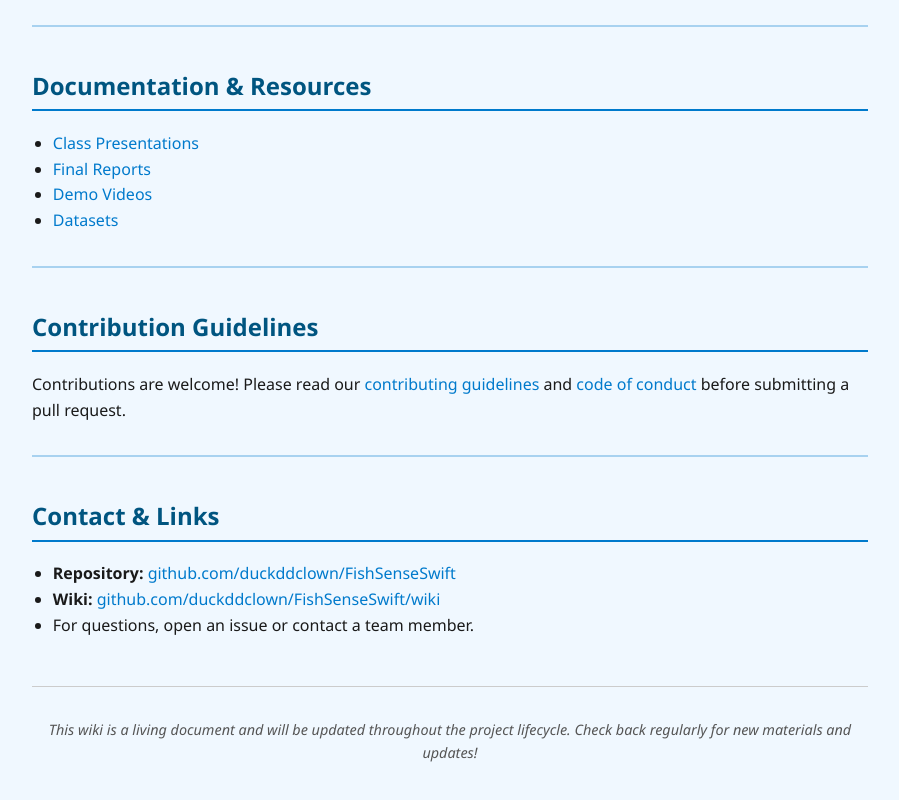
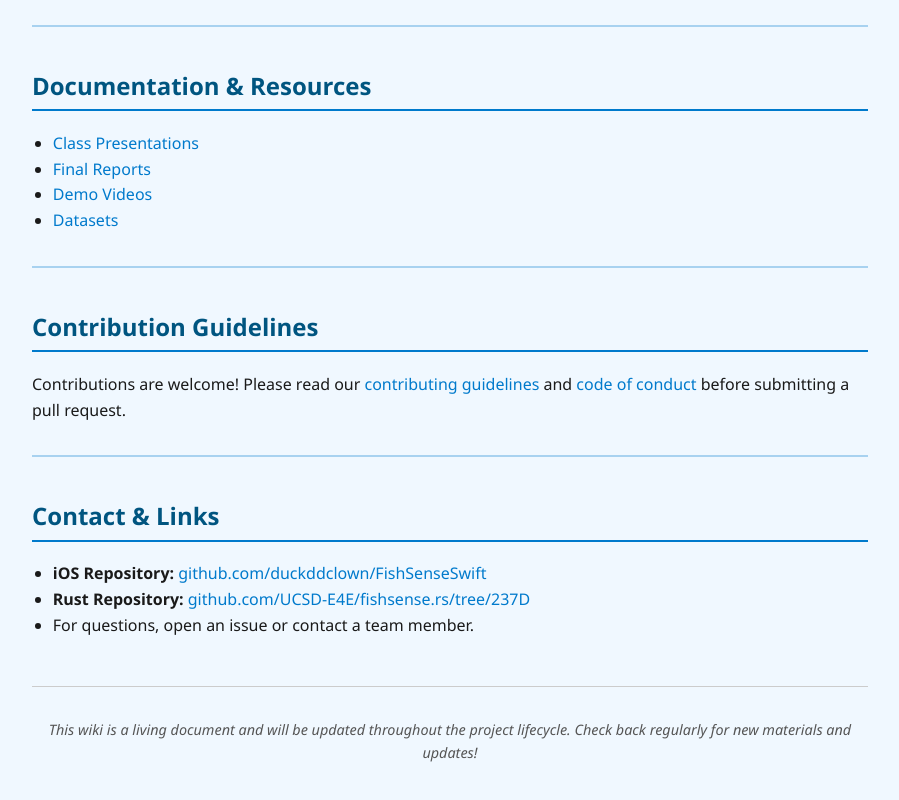
Before and after one commit to Anushri1206/FishSenseDoc, a plain HTML site: page index.html in a window 1280 px wide. Shown: the part 1268-2068 px from the top of the page, without its empty margins (190-1089 px from the left). Drawn offline with Linux system fonts and the light colour scheme.

Commit message:
Update index.html

```diff
--- a/index.html
+++ b/index.html
@@ -2,7 +2,7 @@
 <html lang="en">
 <head>
   <meta charset="UTF-8" />
-  <title>FishSenseSwift Wiki</title>
+  <title>FishSense iOS Application</title>
   <style>
     /* Reset some basics */
     * {
@@ -150,8 +150,8 @@
 
   <h2>Contact & Links</h2>
   <ul>
-    <li><strong>Repository:</strong> <a href="https://github.com/duckddclown/FishSenseSwift">github.com/duckddclown/FishSenseSwift</a></li>
-    <li><strong>Wiki:</strong> <a href="https://github.com/duckddclown/FishSenseSwift/wiki">github.com/duckddclown/FishSenseSwift/wiki</a></li>
+    <li><strong>iOS Repository:</strong> <a href="https://github.com/duckddclown/FishSenseSwift">github.com/duckddclown/FishSenseSwift</a></li>
+    <li><strong>Rust Repository:</strong> <a href="https://github.com/UCSD-E4E/fishsense.rs/tree/237D">github.com/UCSD-E4E/fishsense.rs/tree/237D</a></li>
     <li>For questions, open an issue or contact a team member.</li>
   </ul>
 
```
